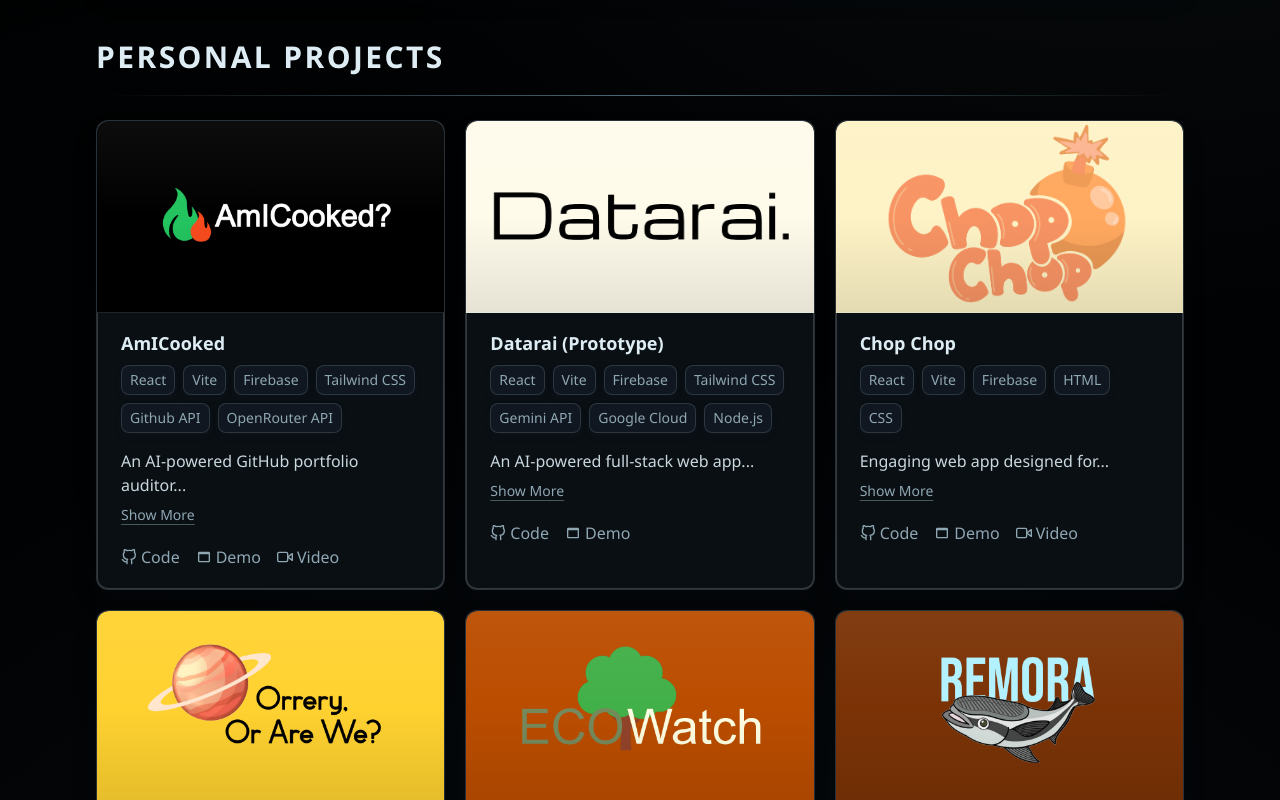
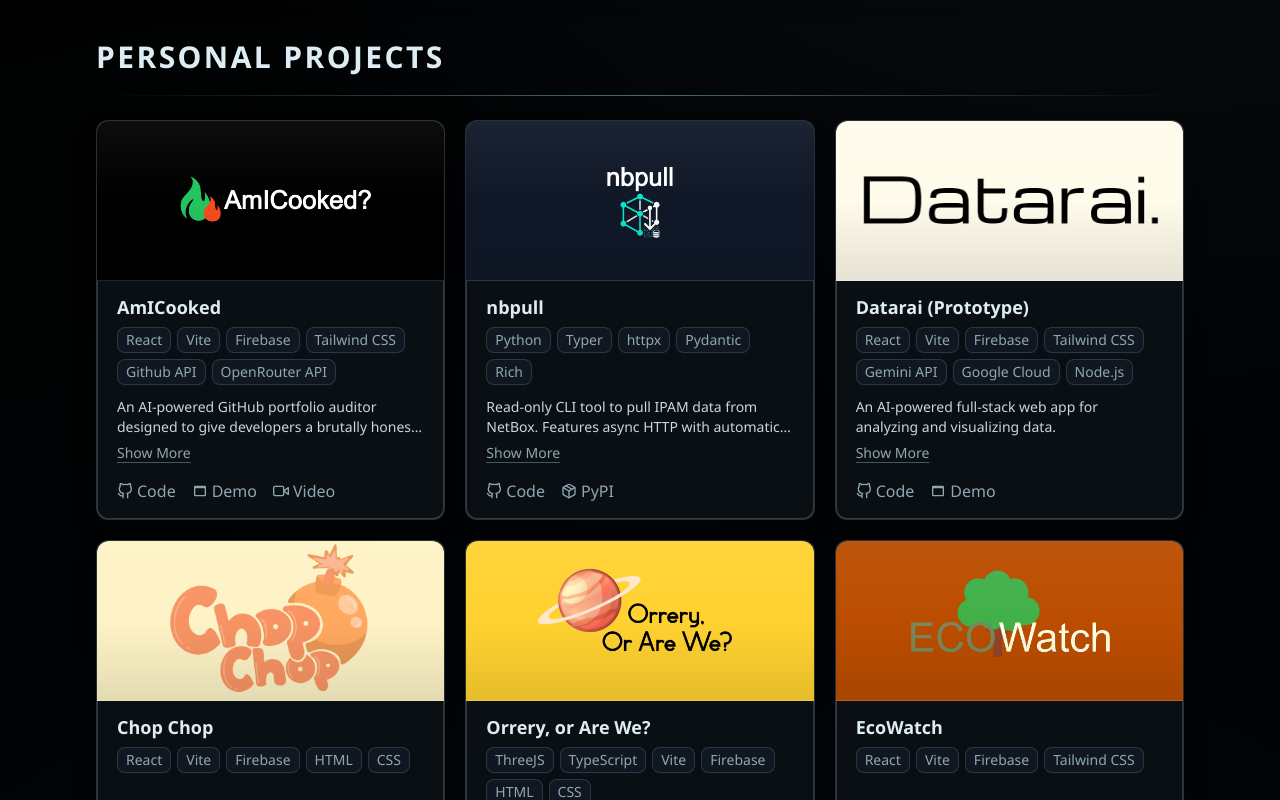
Before and after one commit to Champion2005/Portfolio, a React (Vite) app: page / in a window 1280 px wide. Shown: the part 1420-2220 px from the top of the page. Built offline with nearby package versions, Linux system fonts and the light colour scheme.

Commit message:
feat: Add NbPull project card with description and links

```diff
--- a/src/components/Projects.jsx
+++ b/src/components/Projects.jsx
@@ -5,27 +5,24 @@ import Orrery from "/assets/Orrery.png";
 import Remora from "/assets/Remora.png";
 import Datarai from "/assets/Datarai.png";
 import AmICooked from "/assets/AmICooked.png";
+import NbPull from "/assets/nbpull.png";
 
 import { motion } from "motion/react";
-import { FiGithub, FiVideo } from "react-icons/fi";
+import { FiGithub, FiVideo, FiPackage } from "react-icons/fi";
 import { MdOutlineWebAsset } from "react-icons/md";
 
 const ProjectCard = ({
   title,
   desc,
-  shortDesc,
   techStack,
   githubLink,
   webappLink,
   videoLink,
+  pypiLink,
   image,
   imageColor,
 }) => {
-  const [showDesc, setShowDesc] = React.useState(false);
-
-  const toggleDesc = () => {
-    setShowDesc(!showDesc);
-  };
+  const [expanded, setExpanded] = React.useState(false);
 
   techStack = techStack.split(", ");
 
@@ -33,12 +30,12 @@ const ProjectCard = ({
     <motion.article
       whileHover={{ y: -6 }}
       transition={{ duration: 0.22 }}
-      className="group glass-panel overflow-hidden rounded-xl border pb-5"
+      className="group glass-panel overflow-hidden rounded-xl border pb-4"
     >
       {image && (
         <div
           className={
-            "relative mb-4 flex h-48 w-full justify-center overflow-hidden rounded-t-xl border-b border-[var(--border-soft)] " +
+            "relative mb-3 flex h-40 w-full justify-center overflow-hidden rounded-t-xl border-b border-[var(--border-soft)] " +
             imageColor
           }
         >
@@ -50,45 +47,36 @@ const ProjectCard = ({
           />
         </div>
       )}
-      <div className="flex flex-col px-6">
+      <div className="flex flex-col px-5">
         <h3 className="text-lg font-bold text-[var(--text-primary)]">{title}</h3>
-        <div className="min-h-16 pt-2">
-          {
-            <div className="flex flex-wrap gap-2">
+        <div className="min-h-14 pt-1.5">
+          <div className="flex flex-wrap gap-1.5">
             {techStack.map((tech) => (
               <span
                 key={tech}
-                  className="cursor-default rounded-lg border border-[var(--border-soft)] bg-[var(--surface-soft)] px-2 py-1 text-xs text-[var(--text-muted)] shadow-[0_4px_8px_rgba(47,69,80,0.06)] transition-colors duration-200 hover:border-[var(--border-strong)] sm:text-sm"
+                className="cursor-default rounded-lg border border-[var(--border-soft)] bg-[var(--surface-soft)] px-2 py-0.5 text-xs text-[var(--text-muted)] shadow-[0_4px_8px_rgba(47,69,80,0.06)] transition-colors duration-200 hover:border-[var(--border-strong)] sm:text-sm"
               >
                 {tech}
               </span>
             ))}
           </div>
-          }
         </div>
-        {showDesc ? (
-          <>
-            <p className="mt-4 text-[var(--text-primary)]/90">{desc}</p>
+
         <p
-              className="mt-2 w-fit cursor-pointer text-sm font-medium text-[var(--text-muted)] underline decoration-[var(--border-strong)] underline-offset-4 transition-colors duration-200 hover:text-[var(--text-primary)]"
-              onClick={toggleDesc}
+          className={`mt-3 text-sm text-[var(--text-primary)]/90 transition-all duration-300 ${
+            expanded ? "" : "line-clamp-2"
+          }`}
         >
-              Show Less
+          {desc}
         </p>
-          </>
-        ) : (
-          <>
-            <p className="mt-4 text-[var(--text-primary)]/90">{shortDesc}</p>
-            <p
-              className="mt-2 w-fit cursor-pointer text-sm font-medium text-[var(--text-muted)] underline decoration-[var(--border-strong)] underline-offset-4 transition-colors duration-200 hover:text-[var(--text-primary)]"
-              onClick={toggleDesc}
+        <button
+          className="mt-1.5 w-fit cursor-pointer text-sm font-medium text-[var(--text-muted)] underline decoration-[var(--border-strong)] underline-offset-4 transition-colors duration-200 hover:text-[var(--text-primary)]"
+          onClick={() => setExpanded(!expanded)}
         >
-              Show More
-            </p>
-          </>
-        )}
+          {expanded ? "Show Less" : "Show More"}
+        </button>
 
-        <div className="mt-5 flex gap-4 justify-self-end">
+        <div className="mt-4 flex gap-4 justify-self-end">
           {githubLink && (
             <a
               href={githubLink}
@@ -97,6 +85,16 @@ const ProjectCard = ({
               className="inline-flex items-center gap-1 text-sm font-medium text-[var(--text-muted)] transition-all duration-200 hover:-translate-y-0.5 hover:text-[var(--text-primary)] sm:text-base"
             >
               <FiGithub />Code
+            </a>
+          )}
+          {pypiLink && (
+            <a
+              href={pypiLink}
+              target="_blank"
+              rel="noopener noreferrer"
+              className="inline-flex items-center gap-1 text-sm font-medium text-[var(--text-muted)] transition-all duration-200 hover:-translate-y-0.5 hover:text-[var(--text-primary)] sm:text-base"
+            >
+              <FiPackage />PyPI
             </a>
           )}
           {webappLink && (
@@ -145,7 +143,6 @@ export const Projects = ({ projectRef }) => {
           index={0}
           title="AmICooked"
           desc="An AI-powered GitHub portfolio auditor designed to give developers a brutally honest reality check on their employability. By analyzing granular account data, the platform determines if a user's career prospects are 'cooked' and provides a personalized roadmap to recovery."
-          shortDesc="An AI-powered GitHub portfolio auditor..."
           techStack="React, Vite, Firebase, Tailwind CSS, Github API, OpenRouter API"
           githubLink="https://github.com/Champion2005/amicooked"
           webappLink="https://amicooked-b65b3.web.app/"
@@ -155,9 +152,18 @@ export const Projects = ({ projectRef }) => {
         />
         <ProjectCard
           index={1}
+          title="nbpull"
+          desc="Read-only CLI tool to pull IPAM data from NetBox. Features async HTTP with automatic pagination, rich table output, batch queries from TOML files, and strict typing with Pydantic v2. Hardcoded to GET-only requests for guaranteed safety."
+          techStack="Python, Typer, httpx, Pydantic, Rich"
+          githubLink="https://github.com/Champion2005/nbpull"
+          pypiLink="https://pypi.org/project/nbpull/"
+          image={NbPull}
+          imageColor="bg-gray-900"
+        />
+        <ProjectCard
+          index={2}
           title="Datarai (Prototype)"
           desc="An AI-powered full-stack web app for analyzing and visualizing data."
-          shortDesc="An AI-powered full-stack web app..."
           techStack="React, Vite, Firebase, Tailwind CSS, Gemini API, Google Cloud, Node.js"
           githubLink="https://github.com/Champion2005/Datarai"
           webappLink="https://prototype.datarai.com"
@@ -165,10 +171,9 @@ export const Projects = ({ projectRef }) => {
           imageColor="bg-amber-50"
         />
         <ProjectCard
-          index={2}
+          index={3}
           title="Chop Chop"
-          desc="Engaging fullstack web app designed for studying. With a features like a flashcard tool (you can create flashcard sets and use them to study), as well as a todo list and challenging quizzes to help you prepare. Gain points by using the site and unlock achievements."
-          shortDesc="Engaging web app designed for..."
+          desc="Engaging fullstack web app designed for studying. With features like a flashcard tool (you can create flashcard sets and use them to study), as well as a todo list and challenging quizzes to help you prepare. Gain points by using the site and unlock achievements."
           techStack="React, Vite, Firebase, HTML, CSS"
           githubLink="https://github.com/Kataray/Winhacks2025"
           webappLink="https://winhacks-2025.web.app/"
@@ -177,10 +182,9 @@ export const Projects = ({ projectRef }) => {
           imageColor="bg-amber-100"
         />
         <ProjectCard
-          index={3}
+          index={4}
           title="Orrery, or Are We?"
           desc="Made for NASA Space Apps, this project is an interactive webapp with a to scale model of the solar system and accurate orbit simulation."
-          shortDesc="Made for NASA Space Apps..."
           techStack="ThreeJS, TypeScript, Vite, Firebase, HTML, CSS"
           githubLink="https://github.com/jwlebert/spaceapps-2024"
           webappLink="https://spaceapps-2024.web.app/"
@@ -189,10 +193,9 @@ export const Projects = ({ projectRef }) => {
           imageColor="bg-amber-300"
         />
         <ProjectCard
-          index={4}
+          index={5}
           title="EcoWatch"
-          desc="Made for Winhacks 2024, this is a social networking app with a focus on inspiring community oriented enviormental activism by creating community challenges and leaderboards."
-          shortDesc="Made for Winhacks 2024..."
+          desc="Made for Winhacks 2024, this is a social networking app with a focus on inspiring community oriented environmental activism by creating community challenges and leaderboards."
           techStack="React, Vite, Firebase, Tailwind CSS"
           githubLink="https://github.com/jwlebert/EcoWatch"
           webappLink="https://ecowatch-c3a72.web.app/"
@@ -200,10 +203,9 @@ export const Projects = ({ projectRef }) => {
           imageColor="bg-amber-700"
         />
         <ProjectCard
-          index={5}
+          index={6}
           title="Remora"
           desc="Interpreted programming language with basic features such as strings, arrays and functions."
-          shortDesc="Interpreted programming language..."
           techStack="Python"
           githubLink="https://github.com/Champion2005/Remora"
           image={Remora}
```
Also changed, not shown: public/assets/nbpull.png (added). Lines whose indentation alone changed are shown as unchanged.
